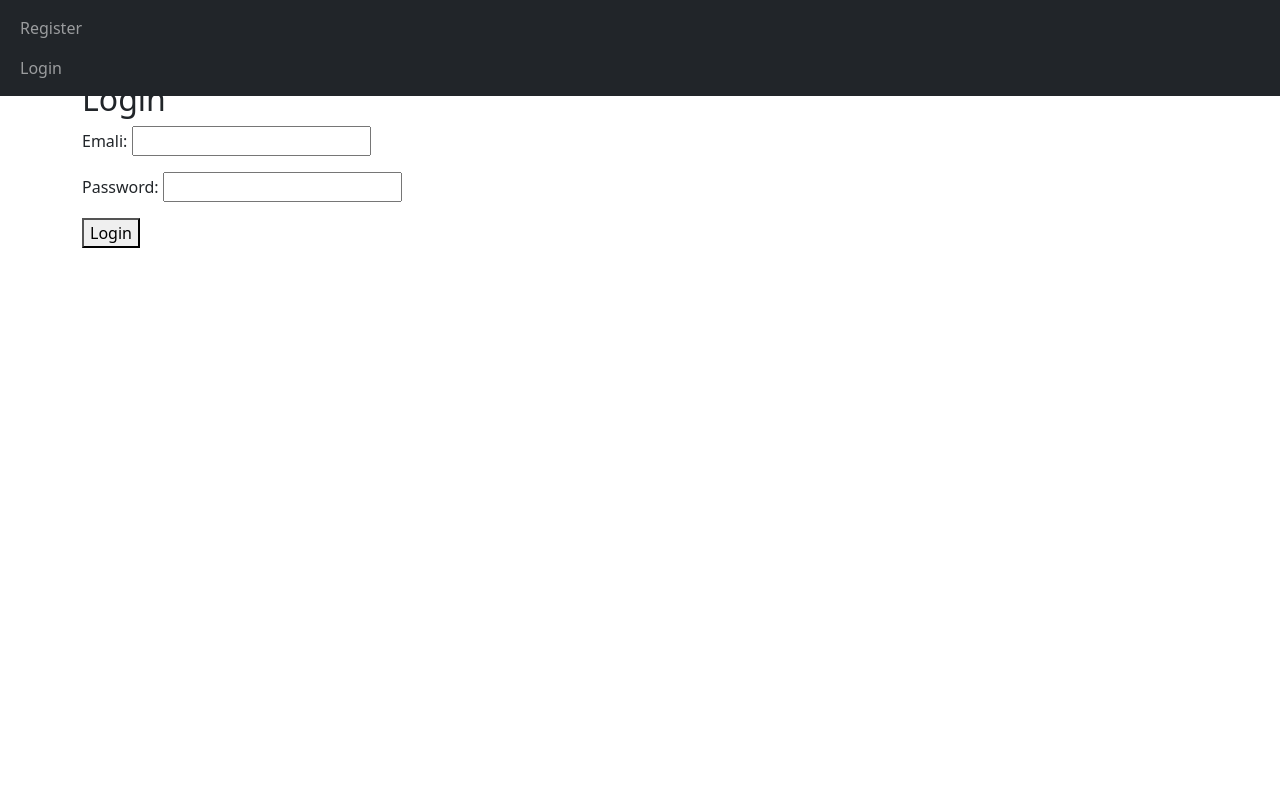
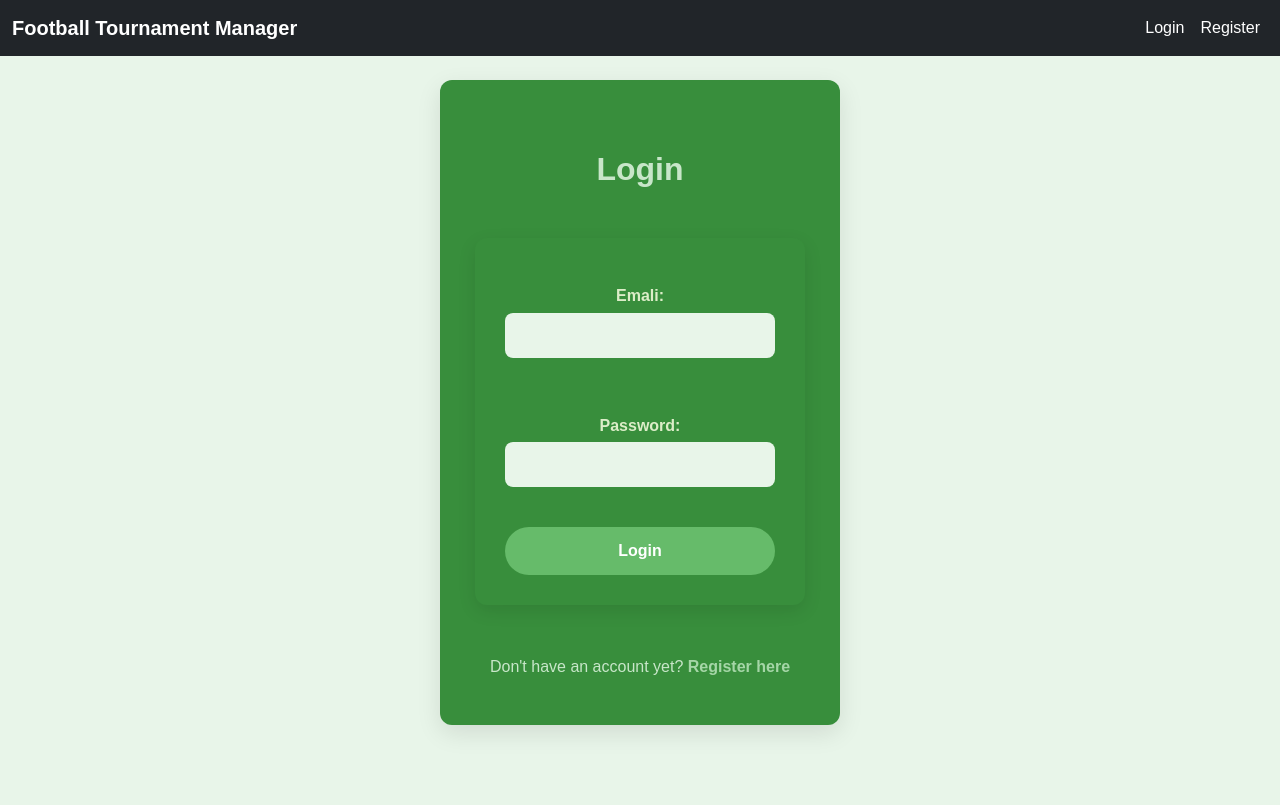
Before and after one commit to VeselinMar/TournamentManager, a Django app: page /accounts/login/ in a window 1280 px wide. Before the commit the page ends 248 px from the top, so only its background shows below. Run offline with Django 4.2, Linux system fonts and the light colour scheme; data that the repository does not hold is empty.

Commit message:
add login/register styles, rework navbar, style tournament_form

```diff
--- /dev/null
+++ b/accounts/static/css/login_register.css
@@ -0,0 +1,98 @@
+/* --- Base Form Container --- */
+.auth-container {
+    max-width: 400px;
+    margin: 80px auto; /* adjust for navbar */
+    padding: 30px 35px;
+    background-color: #388e3c; /* lighter green card */
+    border-radius: 12px;
+    box-shadow: 0 8px 24px rgba(0, 0, 0, 0.1);
+    color: #e8f5e9; /* light text */
+    font-family: Arial, sans-serif;
+    transition: transform 0.2s ease, box-shadow 0.2s ease;
+}
+
+.auth-container:hover {
+    transform: translateY(-4px);
+    box-shadow: 0 12px 28px rgba(0, 0, 0, 0.2);
+}
+
+/* --- Headings --- */
+.auth-container h2 {
+    text-align: center;
+    font-size: 2rem;
+    margin-bottom: 1.8rem;
+    color: #c8e6c9;
+}
+
+/* --- Form Elements --- */
+.auth-container form {
+    display: flex;
+    flex-direction: column;
+    gap: 1.2rem;
+}
+
+.auth-container label {
+    font-weight: bold;
+    margin-bottom: 0.3rem;
+}
+
+.auth-container input {
+    padding: 0.7rem 0.9rem;
+    border-radius: 8px;
+    border: none;
+    font-size: 0.95rem;
+    outline: none;
+    width: 100%;
+    background-color: #e8f5e9;
+    color: #1b5e20;
+    transition: border 0.2s ease, box-shadow 0.2s ease;
+}
+
+.auth-container input:focus {
+    border: 2px solid #81c784;
+    box-shadow: 0 0 6px rgba(129, 199, 132, 0.5);
+}
+
+/* --- Buttons --- */
+.auth-container button {
+    padding: 0.75rem 1.5rem;
+    background-color: #66bb6a;
+    color: #fff;
+    font-weight: bold;
+    border: none;
+    border-radius: 999px; /* pill style */
+    cursor: pointer;
+    transition: background-color 0.3s ease, transform 0.2s ease;
+}
+
+.auth-container button:hover {
+    background-color: #43a047;
+    transform: translateY(-2px);
+}
+
+/* --- Links --- */
+.auth-container p {
+    text-align: center;
+    margin-top: 1rem;
+    color: #c8e6c9;
+}
+
+.auth-container p a {
+    color: #a5d6a7;
+    font-weight: bold;
+    text-decoration: none;
+    transition: color 0.2s ease;
+}
+
+.auth-container p a:hover {
+    color: #ffffff;
+    text-decoration: underline;
+}
+
+/* --- Responsive --- */
+@media (max-width: 500px) {
+    .auth-container {
+        margin: 60px 1rem;
+        padding: 25px 20px;
+    }
+}
--- a/accounts/templates/accounts/login.html
+++ b/accounts/templates/accounts/login.html
@@ -1,10 +1,18 @@
 {% extends 'base.html' %}
+{% load static %}
+
+{% block extra_js %}
+<link rel="stylesheet" href="{% static 'css/login_register.css' %}">
+{% endblock %}
 
 {% block content %}
+<div class="auth-container">
   <h2>Login</h2>
   <form method="post">
     {% csrf_token %}
     {{ form.as_p }}
     <button type="submit">Login</button>
   </form>
+  <p>Don't have an account yet? <a href="{% url 'register' %}">Register here</a></p>
+</div>
 {% endblock %}
--- a/tournamentapp/static/css/landing_page.css
+++ b/tournamentapp/static/css/landing_page.css
@@ -1,16 +1,128 @@
+/* --- Landing Page Container --- */
 .landing-page-container {
     display: flex;
     gap: 2rem;
     align-items: flex-start;
-}
-.general, .landing-page {
-  flex: 1;
-  padding: 4rem;
-  border-radius: 12px;
-  box-shadow: 0 4px 10px rgba(0,0,0,0.1);
+    justify-content: center;
+    padding: 3rem;
+    background-color: #2e7d32; /* dark green */
+    min-height: calc(100vh - 80px); /* account for navbar */
+    box-sizing: border-box;
+    border-radius: 8px;
+    box-shadow: 0 0 12px rgba(0,0,0,0.15);
+    color: white;
+    font-family: Arial, sans-serif;
 }
 
-.landing-page__link {
+/* --- Card Sections --- */
+.general,
+.landing-page {
+    flex: 1;
+    padding: 3rem 2.5rem;
+    border-radius: 12px;
+    background-color: #388e3c; /* lighter green card */
+    box-shadow: 0 0 10px rgba(0,0,0,0.2);
+    transition: transform 0.2s ease, box-shadow 0.2s ease;
+    min-width: 300px;
+}
+
+.general:hover,
+.landing-page:hover {
+    transform: translateY(-4px);
+    box-shadow: 0 12px 28px rgba(0, 0, 0, 0.25);
+}
+
+/* --- Headings --- */
+h2 {
+    font-size: 1.8rem;
+    font-weight: 700;
+    margin-bottom: 1.2rem;
+    color: #c8e6c9; /* light green text */
+}
+
+.landing-page__tournaments {
+    text-align: center;
+    border-bottom: 2px solid #81c784;
+    padding-bottom: 0.5rem;
+}
+
+.landing-page__actions {
+    margin-top: 2rem;
+    color: #a5d6a7;
+}
+
+/* --- Lists --- */
+.landing-page__list {
+    list-style: none;
+    padding: 0;
+    margin: 0;
+}
+
+.landing-page__list-item {
+    background: #66bb6a; /* slightly lighter than card */
+    color: #fff;
+    margin-bottom: 0.8rem;
+    border-radius: 8px;
+    overflow: hidden; /* ensures inner <a> fills the li */
+    font-size: 1.1rem;
+    transition: background 0.3s ease, transform 0.2s ease;
+}
+
+/* Make the <a> fill the entire li */
+.landing-page__list-item .landing-page__link {
+    display: block;           /* full width block */
+    padding: 0.8rem 1.2rem;   /* same as li padding */
+    color: inherit;           /* inherit white text */
     text-decoration: none;
-    color: snow;
+    font-weight: 600;
+    width: 100%;
+    height: 100%;
+    transition: background 0.3s ease, transform 0.2s ease;
 }
+
+/* Hover effect */
+.landing-page__list-item:hover,
+.landing-page__list-item .landing-page__link:hover {
+    background: #2e7d32; /* dark green */
+    transform: translateY(-2px);
+}
+
+/* --- Paragraphs --- */
+.general p {
+    line-height: 1.6;
+    color: #e8f5e9; /* very light green */
+    margin-bottom: 1.5rem;
+}
+
+/* --- Buttons (Login / Register links) --- */
+.landing-page__button {
+    display: inline-block;
+    padding: 0.6rem 1.4rem;
+    margin-top: 1rem;
+    margin-right: 1rem;
+    background-color: #66bb6a; /* bright green */
+    color: #fff;
+    font-weight: bold;
+    border-radius: 999px; /* pill style */
+    text-decoration: none;
+    transition: background-color 0.3s ease, transform 0.2s ease;
+}
+
+.landing-page__button:hover {
+    background-color: #43a047; /* darker green */
+    transform: translateY(-2px);
+}
+
+/* --- Responsive adjustments --- */
+@media (max-width: 992px) {
+    .landing-page-container {
+        flex-direction: column;
+        padding: 2rem;
+    }
+
+    .general,
+    .landing-page {
+        width: 100%;
+        margin-bottom: 2rem;
+    }
+}
--- /dev/null
+++ b/tournamentapp/static/css/navbar.css
@@ -0,0 +1,98 @@
+/* ==========================
+   Navbar Container
+========================== */
+.navbar {
+    font-family: Arial, sans-serif;
+}
+
+/* ==========================
+   Brand / Home Link
+========================== */
+.navbar-brand {
+    font-weight: bold;
+    color: #ffffff !important;
+    font-size: 1.25rem;
+    transition: color 0.2s ease;
+}
+
+.navbar-brand:hover {
+    color: #c8e6c9 !important;
+}
+
+/* ==========================
+   Navbar Links
+========================== */
+.navbar-nav .nav-link {
+    color: #ffffff;
+    font-weight: 500;
+    transition: color 0.2s ease;
+}
+
+.navbar-nav .nav-link:hover {
+    color: #c8e6c9;
+    text-decoration: underline;
+}
+
+/* ==========================
+   Active / Current Page Link
+========================== */
+.navbar-nav .nav-item.active .nav-link {
+    color: #81c784;
+}
+
+
+/* ==========================
+   Logout Button
+========================== */
+
+/* Logout form container */
+.logout-form > form {
+    display: flex;
+    align-items: center;
+    margin: 0;
+    padding: 0;
+    border: none;
+    background: transparent;
+}
+
+/* Logout button styled as nav link */
+.logout-button {
+    background: transparent !important;
+    border: none !important;
+    padding: 0.25rem 0.5rem; /* match nav-link spacing */
+    margin: 0;
+    font: inherit;
+    color: inherit; /* inherit nav-link color */
+    cursor: pointer;
+    text-decoration: none;
+    display: inline-flex;
+    align-items: center;
+    transition: color 0.2s ease;
+}
+
+.logout-button:hover {
+    color: #c8e6c9; /* match nav-link hover */
+    text-decoration: underline;
+}
+
+/* Align "Logged in as" and logout button */
+.navbar-text,
+.navbar-nav .logout-form {
+    display: flex;
+    align-items: center;
+    margin-left: 1rem;
+}
+
+/* Collapsed menu fixes */
+@media (max-width: 768px) {
+    .navbar-nav .logout-form,
+    .navbar-nav .navbar-text {
+        display: flex;
+        flex-direction: row;
+        margin-top: 0.5rem;
+    }
+    .logout-button {
+        padding-left: 0;
+        color: #d3cbcb
+    }
+}
--- a/tournamentapp/static/css/styles.css
+++ b/tournamentapp/static/css/styles.css
@@ -1,9 +1,11 @@
-@import url(home.css);
-@import url(landing_page.css);
-@import url(team_form.css);
-@import url(leaderboard.css);
-@import url(match_form.css);
-@import url(team_list.css);
-@import url(team_detail.css);
-@import url(match_edit.css);
-@import url(fields.css);
+@import url("navbar.css");
+@import url("home.css");
+@import url("landing_page.css");
+@import url("tournament_form.css");
+@import url("team_form.css");
+@import url("leaderboard.css");
+@import url("match_form.css");
+@import url("team_list.css");
+@import url("team_detail.css");
+@import url("match_edit.css");
+@import url("fields.css");
--- /dev/null
+++ b/tournamentapp/static/css/tournament_form.css
@@ -0,0 +1,87 @@
+/* --- General Body --- */
+body {
+    font-family: "Segoe UI", Tahoma, Geneva, Verdana, sans-serif;
+    background: #e8f5e9; /* very light green background */
+    margin: 0;
+    padding: 0;
+}
+
+/* --- Form Container --- */
+form {
+    background: #388e3c; /* slightly darker green card */
+    max-width: 400px;
+    margin: 50px auto;
+    padding: 30px;
+    border-radius: 12px;
+    box-shadow: 0 6px 18px rgba(0, 0, 0, 0.1);
+    color: #ffffff; /* text inside form */
+    transition: transform 0.2s ease, box-shadow 0.2s ease;
+}
+
+form:hover {
+    transform: translateY(-4px);
+    box-shadow: 0 12px 28px rgba(0, 0, 0, 0.2);
+}
+
+/* --- Headings --- */
+h2 {
+    text-align: center;
+    font-size: 1.8rem;
+    margin-top: 40px;
+    margin-bottom: 20px;
+    color: #63cf68; /* light green heading */
+}
+
+/* --- Paragraphs --- */
+form p {
+    margin-bottom: 20px;
+    color: #e8f5e9;
+}
+
+/* --- Labels --- */
+form label {
+    display: block;
+    font-weight: 600;
+    margin-bottom: 8px;
+    color: #dcedc8; /* lighter green for contrast */
+}
+
+/* --- Inputs / Selects / Textareas --- */
+form input,
+form select,
+form textarea {
+    width: 100%;
+    padding: 10px;
+    border: 1px solid #81c784; /* light green border */
+    border-radius: 6px;
+    background: #a5d6a7; /* pale green background */
+    color: #1b5e20; /* dark green text */
+    transition: border-color 0.3s ease, box-shadow 0.3s ease;
+}
+
+form input:focus,
+form select:focus,
+form textarea:focus {
+    border-color: #2e7d32; /* darker green on focus */
+    outline: none;
+    box-shadow: 0 0 5px rgba(46, 125, 50, 0.5);
+}
+
+/* --- Buttons --- */
+form button {
+    width: 100%;
+    padding: 12px;
+    background: #66bb6a; /* bright green */
+    color: #fff;
+    border: none;
+    border-radius: 8px;
+    font-size: 1rem;
+    font-weight: 600;
+    cursor: pointer;
+    transition: background 0.3s ease, transform 0.2s ease;
+}
+
+form button:hover {
+    background: #43a047; /* darker green on hover */
+    transform: translateY(-2px);
+}
--- a/tournamentapp/templates/base.html
+++ b/tournamentapp/templates/base.html
@@ -13,15 +13,22 @@
     <!-- Vertical navbar at top -->
     <nav class="navbar navbar-expand-lg navbar-dark bg-dark fixed-top">
         <div class="container-fluid">
+
+            <!-- Brand only for logged-out users -->
+            {% if not user.is_authenticated %}
+                <a class="navbar-brand" href="{% url 'landing-page' %}">Football Tournament Manager</a>
+            {% endif %}
+
             <button class="navbar-toggler" type="button" data-bs-toggle="collapse" data-bs-target="#navbarNav"
                     aria-controls="navbarNav" aria-expanded="false" aria-label="Toggle navigation">
                 <span class="navbar-toggler-icon"></span>
             </button>
+
             <div class="collapse navbar-collapse" id="navbarNav">
-                <ul class="navbar-nav">
 
-                    {% if tournament %}
-                        {% if user.is_authenticated and tournament.owner == user %}
+                <!-- Left side: Tournament links (only for logged-in users) -->
+                <ul class="navbar-nav me-auto">
+                    {% if user.is_authenticated and tournament and tournament.owner == user %}
                         <li class="nav-item">
                             <a class="nav-link" href="{% url 'public-tournament-leaderboard' tournament.slug %}">Tournament</a>
                         </li>
@@ -38,25 +45,38 @@
                             <li class="nav-item">
                                 <a class="nav-link" href="{% url 'match-create' tournament.id %}">Add Match</a>
                             </li>
-                            <li class="nav-item">
-                            <a class="nav-link" href="{% url 'logout' %}">Logout</a>
-                            </li>
                         {% endif %}
                     {% endif %}
+                </ul>
+
+                <!-- Right side: Account links -->
+                <ul class="navbar-nav ms-auto">
+                    {% if user.is_authenticated %}
+                        <li class="nav-item logout-form">
+                            <form method="post" action="{% url 'logout' %}">
+                                {% csrf_token %}
+                                <button type="submit" class="logout-button">Logout</button>
+                            </form>
+                        </li>
                     {% else %}
                         <li class="nav-item">
+                            <a class="nav-link" href="{% url 'login' %}">Login</a>
+                        </li>
+                        <li class="nav-item">
                             <a class="nav-link" href="{% url 'register' %}">Register</a>
-                            <a class="nav-link" href="{% url 'login' %}">Login</a>
                         </li>
                     {% endif %}
                 </ul>
             </div>
                 {% if user.is_authenticated %}
-                <p>Logged in as {{ tournament.owner }}</p>
-            {% else %}
-            {% endif%}
+                        <span class="navbar-text">
+                            Logged in as {{ user }}
+                        </span>
+                {% endif %}
         </div>
     </nav>
+
+
 
     <!-- Page content below navbar -->
     <div class="container" style="margin-top: 80px;">
--- a/tournamentapp/templates/teams/team_form.html
+++ b/tournamentapp/templates/teams/team_form.html
@@ -1,6 +1,6 @@
 {% extends 'base.html' %}
+
 {% block content %}
-
 <div class="team-dashboard">
 
   <!-- Left: Instructions -->
--- a/tournamentapp/templates/tournament/landing_page.html
+++ b/tournamentapp/templates/tournament/landing_page.html
@@ -1,6 +1,7 @@
 {% extends 'base.html' %}
 
 {% block content %}
+
 <div class="landing-page-container">
   <div class="landing-page">
     <h2 class="landing-page__tournaments">Ongoing Tournaments</h2>
@@ -28,11 +29,11 @@
     </p>
     <h2 class="landing-page__actions">Create a new tournament</h2>
     <span>If you already have an account:
-      <a class="landing-page__link" href="{% url 'login' %}">Login</a>
+      <a class="landing-page__button" href="{% url 'login' %}">Login</a>
     </span>
     <br>
     <span>Or you can register:
-      <a class="landing-page__link" href="{% url 'register' %}">Register</a>
+      <a class="landing-page__button" href="{% url 'register' %}">Register</a>
     </span>
   </div>
 </div>
--- a/tournamentapp/templates/tournament/tournament_form.html
+++ b/tournamentapp/templates/tournament/tournament_form.html
@@ -1,7 +1,7 @@
 {% extends "base.html" %}
 
 {% block content %}
-  <h2>Create Tournament</h2>
+  <h2>Choose name for your Tournament</h2>
   <form method="post">
     {% csrf_token %}
     {{ form.as_p }}
```
Also changed, not shown: accounts/templates/accounts/register.html (+7 -0 lines). Lines whose indentation alone changed are shown as unchanged.
